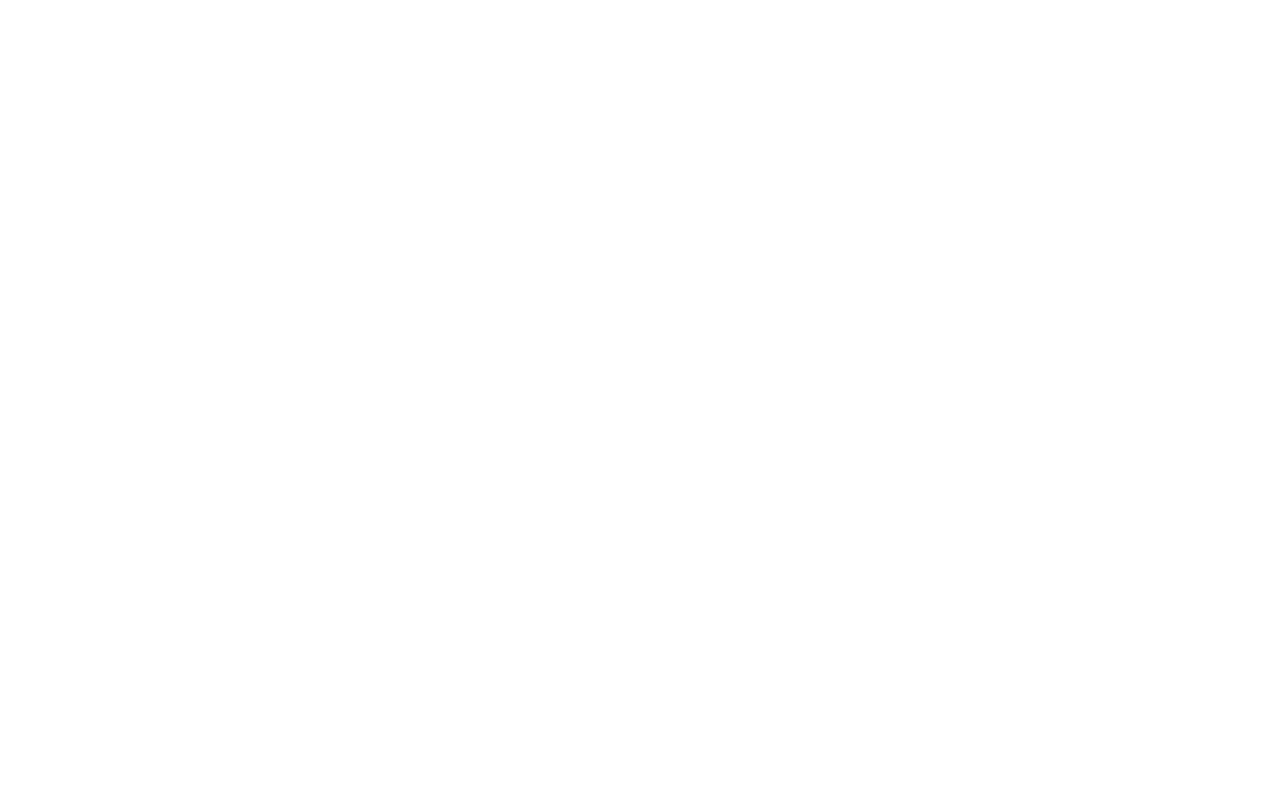
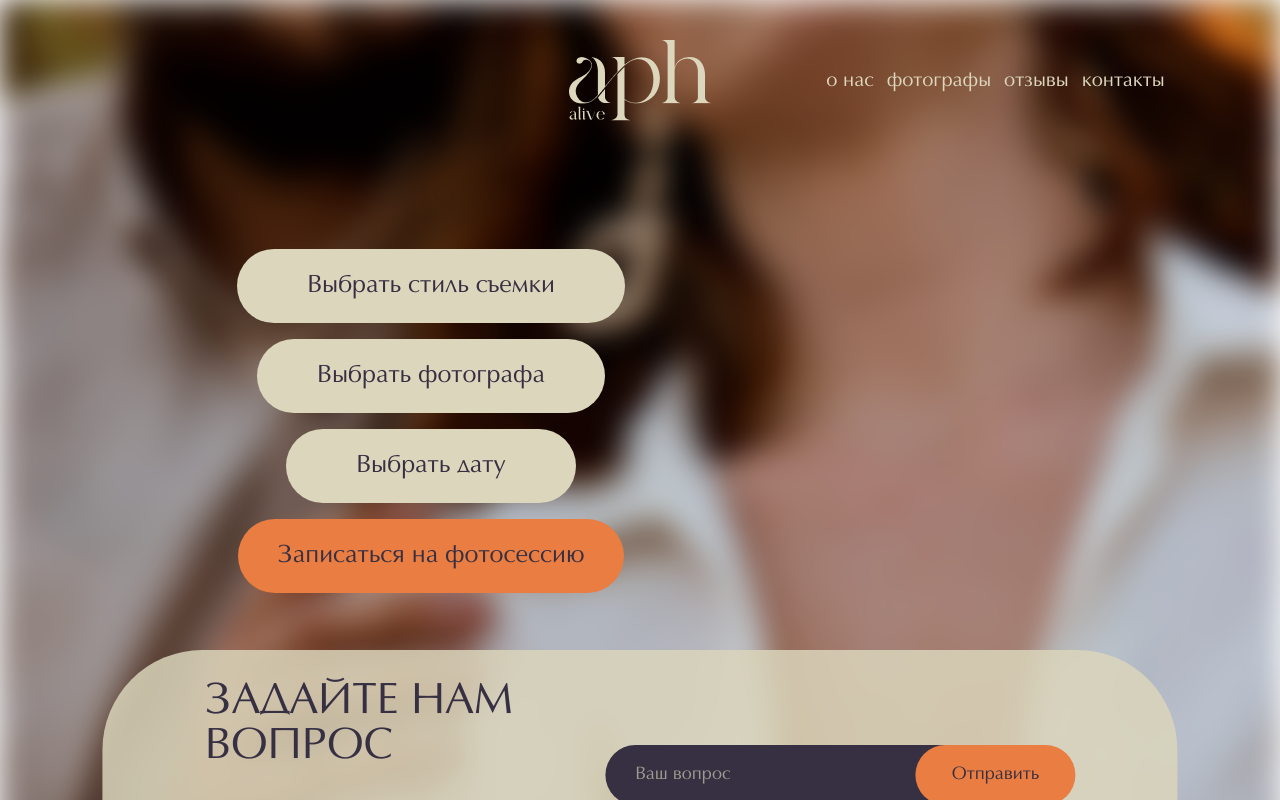
Before and after one commit to LenaBystrykh/aph, a Vue app in the folder aph/: page /signup in a window 1280 px wide. Before the commit this address had no page. Shown: the top 800 px of the page. Built offline with nearby package versions, Linux system fonts and the light colour scheme.

Commit message:
added signup page

```diff
--- a/aph/src/components/ContactUs.vue
+++ b/aph/src/components/ContactUs.vue
@@ -5,8 +5,8 @@
         </div>
         <div class="question-form">
             <div class="question-left">
-                <p class="question-title">задайте нам вопрос</p>
-                <p class="question-text">Уточните условия и этапы проведения вашей съемки или задайте вопрос о сотрудничестве</p>
+                <p class="question-title">задайте нам<br>вопрос</p>
+                <p class="question-text">Уточните условия и этапы проведения вашей<br>съемки или задайте вопрос о сотрудничестве</p>
             </div>
             <div class="question-right">
                 <input class="question-input" type="text" placeholder="Ваш вопрос">
@@ -33,7 +33,7 @@
 }
 
 .question-form {
-    width: 84%;
+    width: 68%;
     height: 250px;
     background: rgba(220, 214, 188, 0.84);
     border-radius: 100px;
@@ -43,15 +43,16 @@
     transform: translate(-50%,-50%);
     display: flex;
     flex-direction: row;
+    padding-left: 8%;
+    padding-right: 8%;
 }
 
 .question-left {
-    width: 22%;
+    width: 46%;
     height: 100%;
     display: flex;
     flex-direction: column;
     background: none;
-    padding-left: 8%;
 }
 
 .question-title {
@@ -73,14 +74,16 @@
 }
 
 .question-right {
-    width: 70%;
+    width: 54%;
     background: none;
     position: relative;
+    display: flex;
+    align-items: center;
 }
 
 .question-input {
     height: 60px;
-    width: 600px;
+    width: 100%;
     background: #373043;
     border: none;
     color: #FFFFFF;
@@ -88,26 +91,19 @@
     font-size: 18px;
     border-radius: 100px;
     padding-left: 30px;
-    position: absolute;
-    top: 50%;
-    transform: translateY(-50%);
-    left: 25%;
+    outline: none;
 }
 
 .question-input::placeholder {
     color: #9F998F;
     text-align: left;
     font-size: 18px;
-
 }
 
 .send-question-btn {
     width: 200px;
     height: 60px;
     font-size: 18px;
-    position: absolute;
-    top: 50%;
-    transform: translateY(-50%);
-    right: 16%;
+    margin-left: -20%;
 }
 </style>
--- a/aph/src/components/NavMenuWhite.vue
+++ b/aph/src/components/NavMenuWhite.vue
@@ -1,6 +1,6 @@
 <template>
     <nav class="menu-dark">
-        <img src="@/assets/logo_white.png" style="background: #373043;">
+        <img src="@/assets/logo_white.png" style="background: none;">
         <div class="menu-dark-items">
             <router-link to="/" class="light-menu-item">о нас</router-link>
             <div class="dark-photographers">
@@ -25,7 +25,7 @@
     padding: 40px 0 0 0;
     width: 100%;
     height: 81px;
-    background: #373043;
+    background: none;
 }
 
 .menu-dark-items {
@@ -38,7 +38,7 @@
     flex-direction: row;
     justify-content: space-evenly;
     align-items: center;
-    background: #373043;
+    background: none;
 }
 
 .light-menu-item {
@@ -47,13 +47,13 @@
     color: #DCD6BC;
     text-decoration: none;
     transition: 0.3s;
-    background: #373043;
+    background: none;
 }
 
 .dark-photographers {
     position: relative;
     display: inline-block;
-    background: #373043;
+    background: none;
 }
 
 .dark-dropdown-photographers {
@@ -63,7 +63,7 @@
     transform: translateX(-20%);
     min-width: 160px;
     z-index: 1;
-    background: #373043;
+    background: none;
 }
 
 .dark-dropdown-photographers div {
--- a/aph/src/views/AlenaPortfolio.vue
+++ b/aph/src/views/AlenaPortfolio.vue
@@ -8,7 +8,7 @@
             </div>
             <img class="alena-photo" src="@/assets/photos/a.png">
             <p class="name alena-name">Алена Ишметова</p>
-            <button class="btn signup-btn">Записаться на фотосессию</button>
+            <router-link :to="{name: 'signup'}"><button class="btn signup-btn">Записаться на фотосессию</button></router-link>
         </div>
 
         <div class="portfolio">
@@ -69,7 +69,7 @@
             <div class="calendar">
                 <div v-for="index in 35" :key="index" class="calendar-cell"></div>
             </div>
-            <button class="btn signup-btn bottom-btn">Записаться на фотосессию</button>
+            <router-link :to="{name: 'signup'}"><button class="btn signup-btn bottom-btn">Записаться на фотосессию</button></router-link>
         </div>
         <ContactUs />
         <Footer></Footer>
--- a/aph/src/views/HomeView.vue
+++ b/aph/src/views/HomeView.vue
@@ -4,15 +4,15 @@
     <div class="main-section main-section-first">
       <h1 class="main-header">Чтобы устроить фотосессию, нужно<br>просто захотеть</h1>
       <div class="main-btns">
-        <button class="main-signup btn">Записаться на фотосессию</button>
-        <button class="btn main-choose-ph">Выбрать фотографа</button>
+        <router-link :to="{name: 'signup'}"><button class="main-signup btn">Записаться на фотосессию</button></router-link>
+        <a href="#main-photographers-list"><button class="btn main-choose-ph">Выбрать фотографа</button></a>
       </div>
     </div>
     <div class="main-section main-content-section">
       <div class="main-section-description desc-first">
         <h2 class="main-section-title light">Love-story</h2>
         <p class="main-section-text light">Это память о прекрасном жизненном периоде и романтических<br>моментах, связанных с вашей второй половинкой</p>
-        <button class="main-section-btn light-btn">Выбрать фотографа</button>
+        <a href="#main-photographers-list"><button class="main-section-btn light-btn">Выбрать фотографа</button></a>
       </div>
       <img class="main-img z-2" src="@/assets/photos/main/img-1648.webp">
     </div>
@@ -20,7 +20,7 @@
       <div class="main-section-description">
         <h2 class="main-section-title dark">Студийная<br>съемка</h2>
         <p class="main-section-text dark">Возможность реализовать любые творческие<br>идеи и использовать возможности студии</p>
-        <button class="main-section-btn dark-btn">Выбрать фотографа</button>
+        <a href="#main-photographers-list"><button class="main-section-btn dark-btn">Выбрать фотографа</button></a>
       </div>
       <img class="main-img z-3" src="@/assets/photos/main/img-8274.webp">
     </div>
@@ -28,11 +28,11 @@
       <div class="main-section-description desc-last">
         <h2 class="main-section-title orange">Street-style<br>съемка</h2>
         <p class="main-section-text orange">Возможность реализовать любые творческие<br>идеи и использовать красоту города </p>
-        <button class="main-section-btn orange-btn">Выбрать фотографа</button>
+        <a href="#main-photographers-list"><button class="main-section-btn orange-btn">Выбрать фотографа</button></a>
       </div>
       <img class="main-img z-4" src="@/assets/photos/main/img-1974.webp">
     </div>
-    <div class="main-photographers-section" @click="photographer = ''">
+    <div class="main-photographers-section" @click="photographer = ''" id="main-photographers-list">
       <h2 class="main-photographers-title orange">Наши фотографы</h2>
       <div class="main-photographers">
         <router-link :to="{name: 'alena'}" class="main-photographer" @mouseover="photographer = 'alena'">
@@ -182,6 +182,7 @@
 .main-signup {
   width: 390px;
   margin-right: 14px;
+  cursor: pointer;
 }
 
 .main-choose-ph {
@@ -189,6 +190,7 @@
   border: 2px solid #EA7D41;
   background: #373043;
   color: #DCD6BC;
+  cursor: pointer;
 }
 
 .main-content-section {
@@ -268,6 +270,7 @@
   border: none;
   font-family: "OptimaCyr";
   font-weight: 400;
+  cursor: pointer;
 }
 
 .light-btn {
--- a/aph/src/views/KatyaPortfolio.vue
+++ b/aph/src/views/KatyaPortfolio.vue
@@ -8,7 +8,7 @@
             </div>
             <img class="katya-photo" src="@/assets/photos/k.png">
             <p class="name katya-name">Екатерина Королькова</p>
-            <button class="btn signup-btn">Записаться на фотосессию</button>
+            <router-link :to="{name: 'signup'}"><button class="btn signup-btn">Записаться на фотосессию</button></router-link>
         </div>
 
         <div class="portfolio">
@@ -69,7 +69,7 @@
             <div class="calendar">
                 <div v-for="index in 35" :key="index" class="calendar-cell"></div>
             </div>
-            <button class="btn signup-btn bottom-btn">Записаться на фотосессию</button>
+            <router-link :to="{name: 'signup'}"><button class="btn signup-btn bottom-btn">Записаться на фотосессию</button></router-link>
         </div>
         <ContactUs />
         <Footer></Footer>
--- a/aph/src/views/MatveyPortfolio.vue
+++ b/aph/src/views/MatveyPortfolio.vue
@@ -8,7 +8,7 @@
             </div>
             <img class="matvey-photo" src="@/assets/photos/m.png">
             <p class="name matvey-name">Матвей Ураков</p>
-            <button class="btn signup-btn">Записаться на фотосессию</button>
+            <router-link :to="{name: 'signup'}"><button class="btn signup-btn">Записаться на фотосессию</button></router-link>
         </div>
 
         <div class="portfolio">
@@ -69,7 +69,7 @@
             <div class="calendar">
                 <div v-for="index in 35" :key="index" class="calendar-cell"></div>
             </div>
-            <button class="btn signup-btn bottom-btn">Записаться на фотосессию</button>
+            <router-link :to="{name: 'signup'}"><button class="btn signup-btn bottom-btn">Записаться на фотосессию</button></router-link>
         </div>
         <ContactUs />
         <Footer></Footer>
--- /dev/null
+++ b/aph/src/views/SignUp.vue
@@ -0,0 +1,173 @@
+<template>
+    <div class="signup-bg-img"></div>
+    <div class="signup-page">
+        <NavMenu />
+        <div class="signup-content">
+            <div class="signup-choose-btns">
+                <div class="signup-choose-btn signup-choose-style" @click="chooseOption = 'styles'">Выбрать стиль съемки</div>
+                <div class="signup-choose-btn signup-choose-ph" @click="chooseOption = 'photographers'">Выбрать фотографа</div>
+                <div class="signup-choose-btn signup-choose-date" @click="chooseOption = 'date'">Выбрать дату</div>
+                <div class="signup-confirm-btn">Записаться на фотосессию</div>
+            </div>
+            <div class="signup-options">
+                <div v-if="chooseOption == 'styles'" class="signup-styles-options">
+                    <div class="signup-option">Семейная</div>
+                    <div class="signup-option">Студийная</div>
+                    <div class="signup-option">Street-style</div>
+                    <div class="signup-option">Love-story</div>
+                </div>
+                <div v-if="chooseOption == 'photographers'" class="signup-photographers-options">
+                    <div class="signup-option">Алена</div>
+                    <div class="signup-option">Матвей</div>
+                    <div class="signup-option">Екатерина</div>
+                    <div class="signup-option">Елизавета</div>
+                    <div class="signup-option">Анастасия</div>
+                </div>
+                <div v-if="chooseOption == 'date'" class="signup-date-options">
+                    <div class="signup-option">07.05</div>
+                    <div class="signup-option">16.05</div>
+                </div>
+            </div>
+        </div>
+
+        <div class="signup-footer">
+            <div class="signup-question-form">
+                <div class="question-form">
+                    <div class="question-left">
+                        <p class="question-title">задайте нам<br>вопрос</p>
+                        <p class="question-text">Уточните условия и этапы проведения вашей<br>съемки или задайте вопрос о сотрудничестве</p>
+                    </div>
+                    <div class="question-right">
+                        <input class="question-input" type="text" placeholder="Ваш вопрос">
+                        <button class="send-question-btn btn">Отправить</button>
+                    </div>
+                </div>
+            </div>
+            <Footer />
+        </div>
+    </div>
+</template>
+
+<script>
+  export default {
+    name: 'signup',
+  }
+</script>
+
+<script setup>
+import Footer from '@/components/Footer.vue'
+import NavMenu from '@/components/NavMenuWhite.vue'
+import { ref } from 'vue'
+
+let chooseOption = ref('')
+
+
+</script>
+
+<style>
+.signup-bg-img {
+    background: url(@/assets/photos/alena/love-img-1520.webp) center/cover no-repeat;
+    width: 100%;
+    height: 160vh;
+    filter: blur(15px);
+    position: absolute;
+    top: 0;
+    left: 0;
+}
+
+.signup-page {
+    width: 100%;
+    height: 160vh;
+    position: relative;
+}
+
+.signup-content {
+    width: calc(388px + 388px + 30px);
+    margin: auto;
+    margin-top: 10%;
+    display: flex;
+    justify-content: space-between;
+    z-index: 2;
+    height: auto;
+    min-height: 350px;
+    position: relative;
+}
+
+.signup-choose-btns {
+    display: flex;
+    flex-direction: column;
+    align-items: center;
+    justify-content: flex-start;
+    height: auto;
+    width: 388px;
+}
+
+.signup-choose-btn {
+    background: #DCD6BC;
+    border-radius: 100px;
+    font-size: 25px;
+    line-height: 25px;
+    height: 74px;
+    color: #373043;
+    margin-bottom: 16px;
+    max-width: 388px;
+    display: flex;
+    justify-content: center;
+    align-items: center;
+    padding: 0 70px;
+}
+
+.signup-choose-btn:nth-child(2) {
+    padding: 0 60px;
+}
+
+.signup-choose-btn:hover {
+    color: #EA7D41;
+    cursor: pointer;
+}
+
+.signup-confirm-btn {
+    background: #EA7D41;
+    border-radius: 100px;
+    font-size: 25px;
+    line-height: 25px;
+    height: 74px;
+    color: #373043;
+    max-width: 388px;
+    display: flex;
+    justify-content: center;
+    align-items: center;
+    padding: 0 40px;
+    cursor: pointer;
+}
+
+.signup-option {
+    width: 388px;
+    height: 74px;
+    display: flex;
+    justify-content: center;
+    align-items: center;
+    font-weight: 400;
+    font-size: 25px;
+    background: rgba(220, 214, 188, 0.17);
+    border-radius: 102px;
+    margin-bottom: 16px;
+}
+
+.signup-question-form {
+    position: relative;
+    height: 250px;
+}
+
+.signup-footer {
+    position: absolute;
+    width: 100%;
+    bottom: 0;
+}
+
+.signup-footer footer {
+    border-top-left-radius: 100px;
+    border-top-right-radius: 100px;
+    margin-top: 100px;
+}
+</style>
```
Also changed, not shown: aph/src/components/NavMenuOrange.vue (+4 -4 lines), aph/src/router/index.js (+6 -1 lines).
